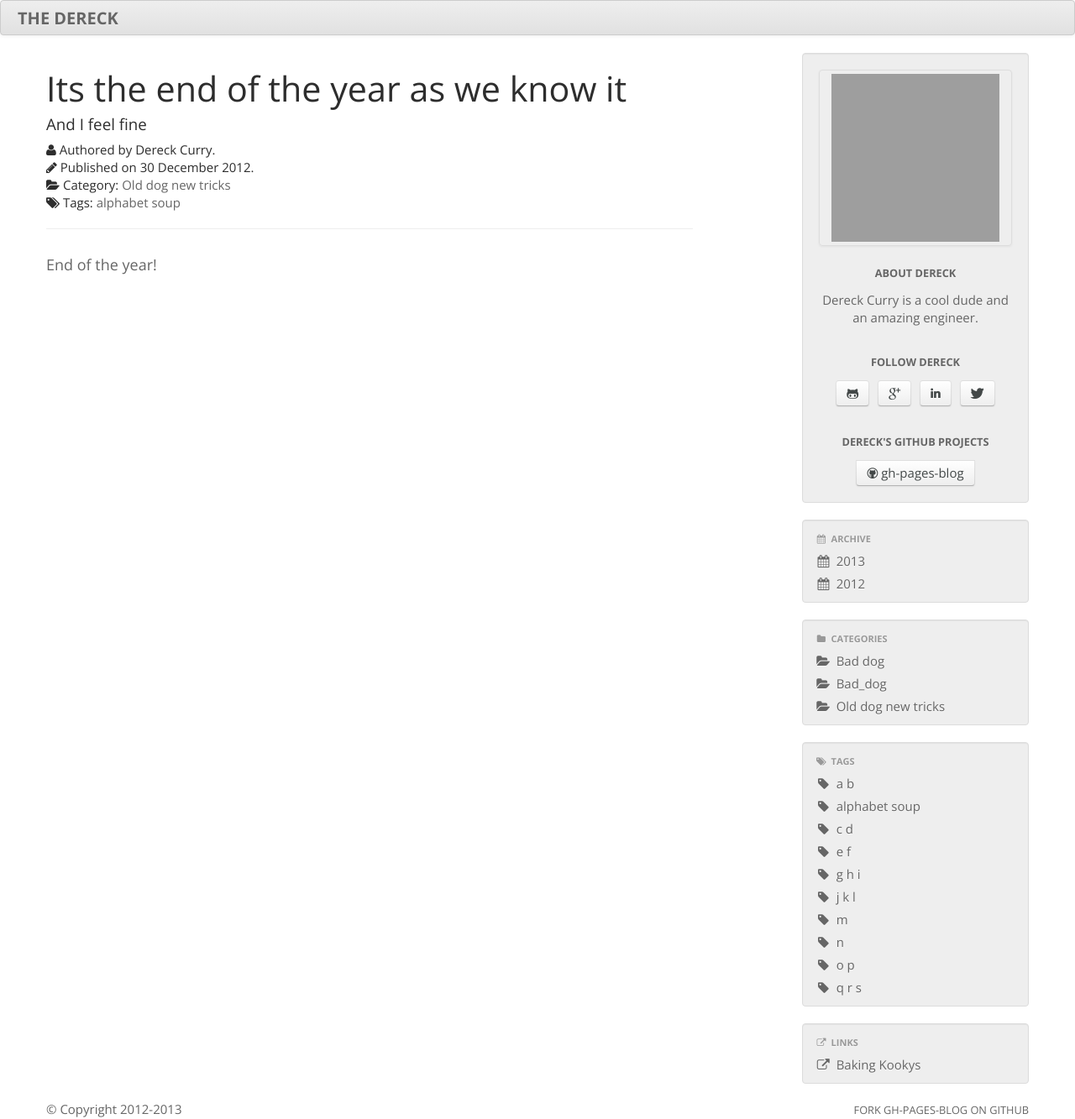
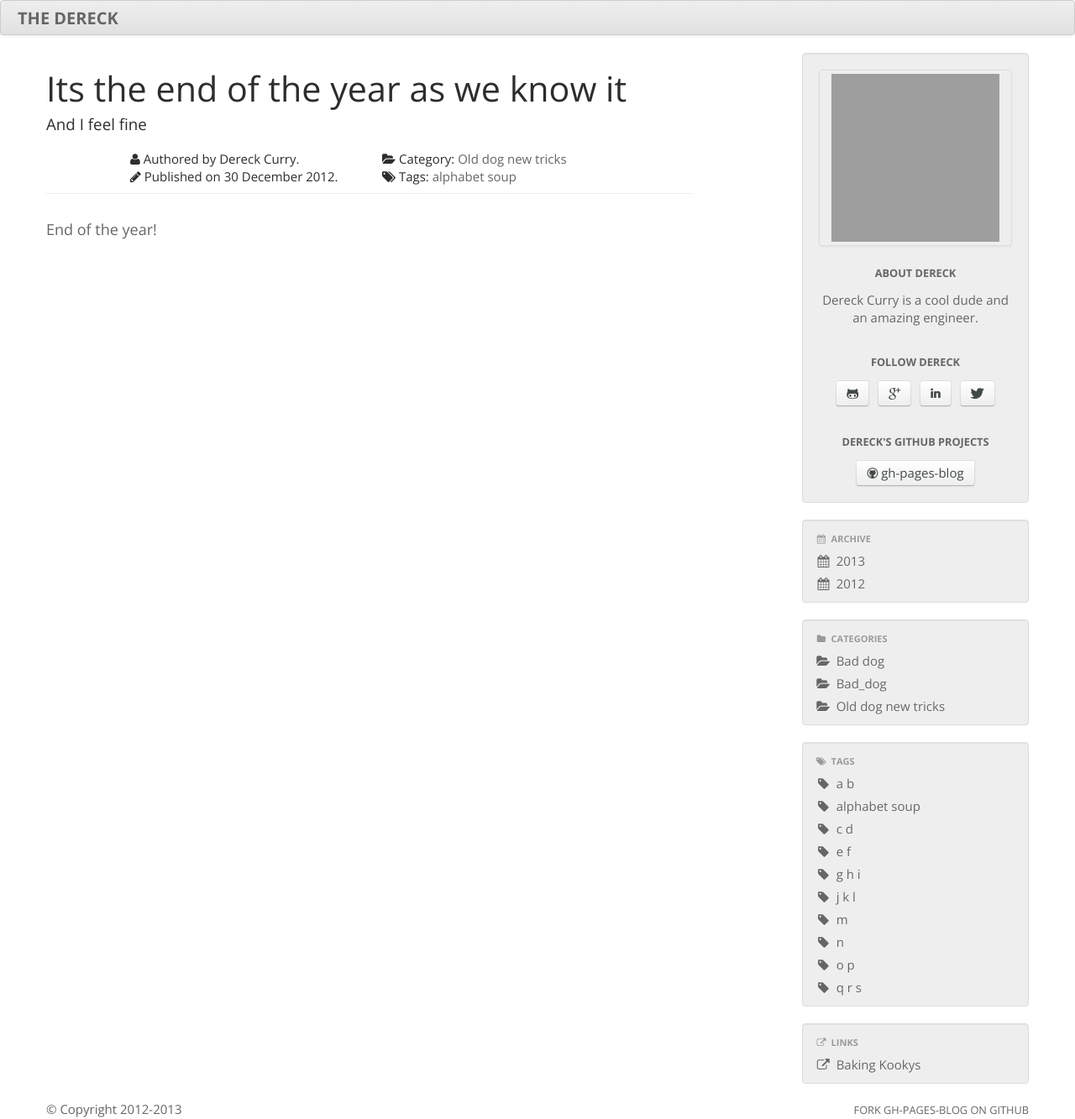
Before and after one commit to thedereck/thedereck.github.com, a Jekyll site: the page built from _posts/2012-12-30-end-of-the-year.md, in a window 1280 px wide. Shown: the whole page at 84% size. Built offline with Jekyll 4.4.1, drawn with Linux system fonts in a browser that asks for light colours; grey boxes are pictures that could not be loaded.

Commit message:
Reorging the post a bit.

```diff
--- a/_includes/body/sections/header/post.html
+++ b/_includes/body/sections/header/post.html
@@ -32,7 +32,9 @@
 			<h4>{{ page.subtitle }}</h4>
 		{% endif %}
 
+		<div class="row">
 			<h5>
+				<div class="span3 offset1">
 					{% if site.font_awesome.enabled %}
 						<i class="icon-user"></i>
 					{% endif %}
@@ -49,7 +51,9 @@
 					{% endif %}
 					Published on {{ page.date | date_to_long_string }}.
 					<br>
+				</div>
 
+				<div class="span3">
 					{% if page.category.size > 0 %}
 					{% if site.font_awesome.enabled %}
 						<i class="icon-folder-open"></i>
@@ -83,7 +87,10 @@
 						{% endfor %}
 						<br>
 					{% endif %}
+				</div>
+				<div class="span1"></div>
 			</h5>
+		</div>
 	</div>
 {% endcapture %}
 {{ header_post_html | strip_newlines | remove:'	' }}
--- a/index.html
+++ b/index.html
@@ -16,7 +16,7 @@ exclude: true
 
 				<div class="row">
 					<h5>
-							<div class="span3 offset1">
+						<div class="span3 offset1">
 							{% if site.font_awesome.enabled %}
 								<i class="icon-user"></i>
 							{% endif %}
```
Lines whose indentation alone changed are shown as unchanged.
